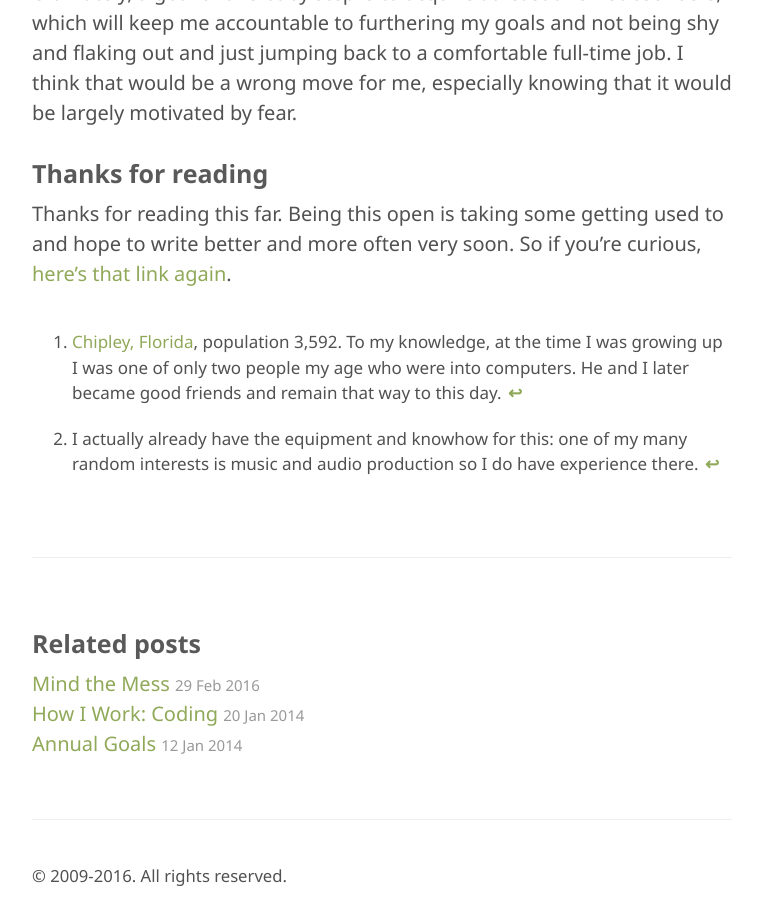
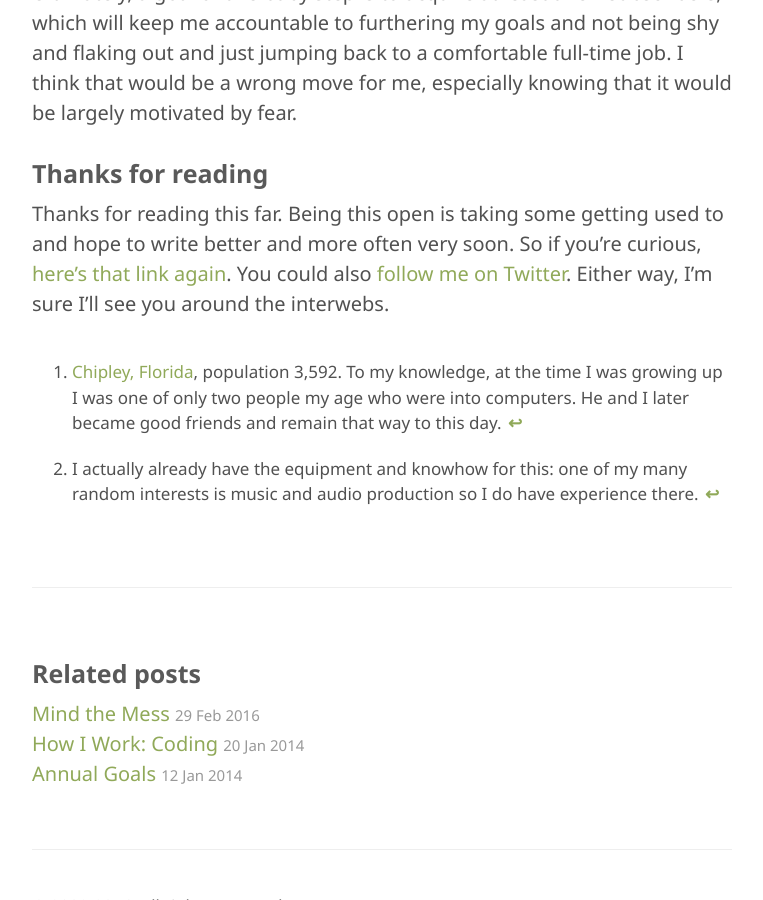
Before and after one commit to zacharytamas/dotme, a Jekyll site: the page built from _posts/2016-03-01-being-shy.md, in a window 1280 px wide and 900 px high, scrolled down 3480 px. Shown: the whole window, without its empty margins (258-1021 px from the left). Built offline with Jekyll 4.4.1, drawn with Linux system fonts in a browser that asks for light colours.

Commit message:
Okay I told you I wouldn't be done.

```diff
--- a/_posts/2016-03-01-being-shy.md
+++ b/_posts/2016-03-01-being-shy.md
@@ -43,7 +43,7 @@ Ultimately, a goal of this baby step is to acquire at least a few subscribers, w
 
 ### Thanks for reading
 
-Thanks for reading this far. Being this open is taking some getting used to and hope to write better and more often very soon. So if you're curious, [here's that link again](https://tinyletter.com/zacharytamas).
+Thanks for reading this far. Being this open is taking some getting used to and hope to write better and more often very soon. So if you're curious, [here's that link again](https://tinyletter.com/zacharytamas). You could also [follow me on Twitter]({{site.elsewhere.twitter}}). Either way, I'm sure I'll see you around the interwebs.
 
 [^1]: [Chipley, Florida](https://en.wikipedia.org/wiki/Chipley,_Florida), population 3,592. To my knowledge, at the time I was growing up I was one of only two people my age who were into computers. He and I later became good friends and remain that way to this day.
 [^2]: I actually already have the equipment and knowhow for this: one of my many random interests is music and audio production so I do have experience there.
```
